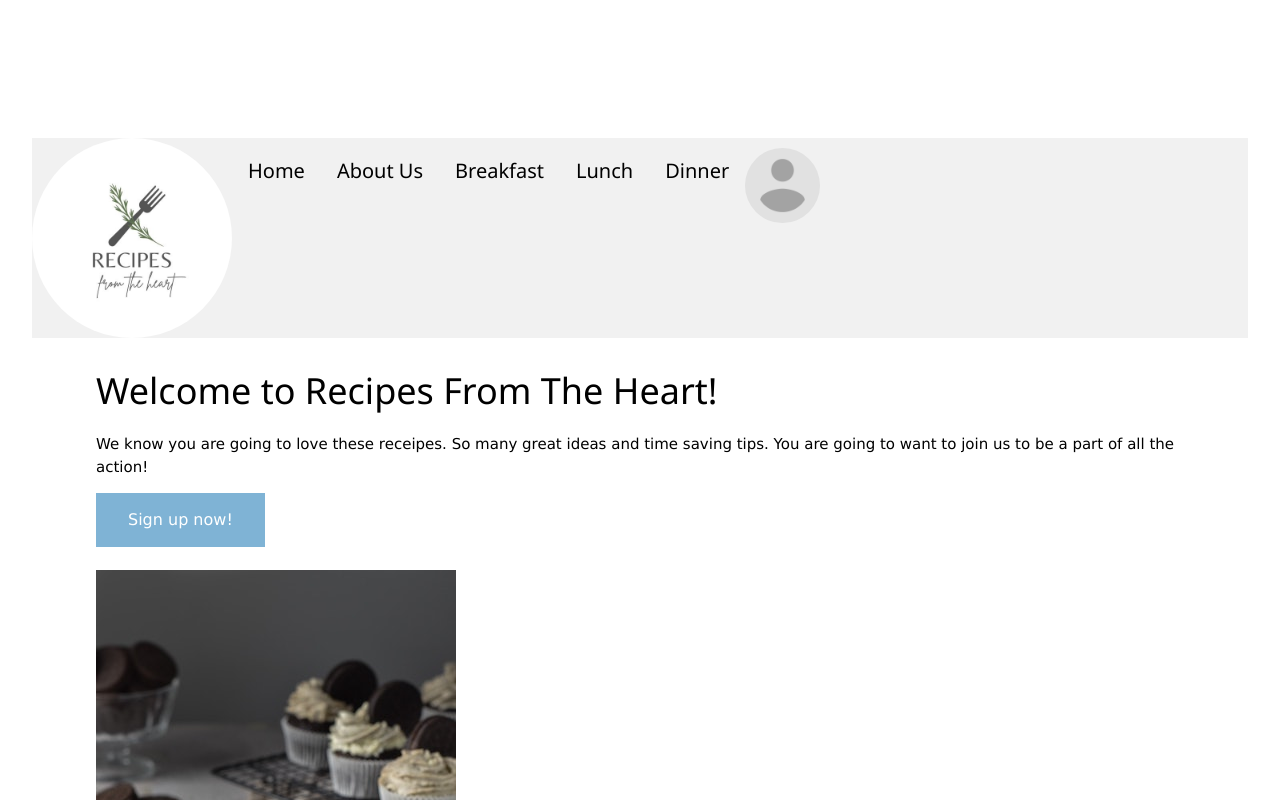
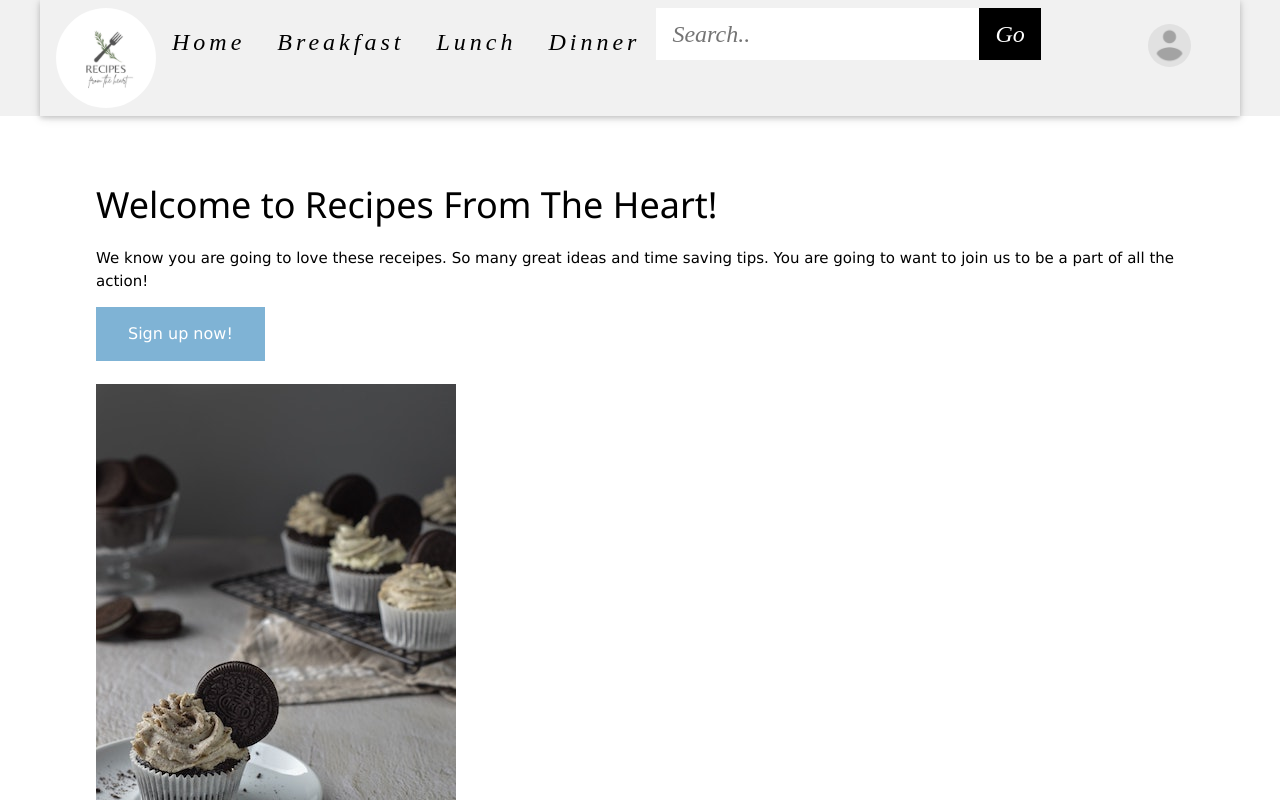
Before and after one commit to bethel-school-of-technology/team-west-codes-frontend, an Angular app in the folder RecipesFromTheHeart/: page / in a window 1280 px wide. Shown: the top 800 px of the page. Built offline with nearby package versions, Linux system fonts and the light colour scheme.

Commit message:
fixed loginand signup component routing

```diff
--- a/RecipesFromTheHeart/src/app/app.component.html
+++ b/RecipesFromTheHeart/src/app/app.component.html
@@ -6,13 +6,13 @@
 <body>
 
   <app-menu-bar></app-menu-bar>
+  <router-outlet></router-outlet>
   <app-home-page></app-home-page>
   <app-view-recipe></app-view-recipe>
-  <router-outlet></router-outlet>
+
   <app-footer></app-footer>
   <app-profile></app-profile>
   <app-about></app-about>
-  <app-login></app-login>
 
 
 </body>
--- a/RecipesFromTheHeart/src/app/home-page/home-page.component.html
+++ b/RecipesFromTheHeart/src/app/home-page/home-page.component.html
@@ -5,7 +5,7 @@
   <header class="jumbotron my-4">
     <h1 class="display-3">Welcome to Recipes From The Heart!</h1>
     <p class="lead">We know you are going to love these receipes. So many great ideas and time saving tips. You are going to want to join us to be a part of all the action!</p>
-    <a href="#" class="btn btn-primary btn-lg">Sign up now!</a>
+    <a href="#" class="btn btn-primary btn-lg" [routerLink]="['/signup']" routerLinkActive="active">Sign up now!</a>
   </header>
 <br>
   <!-- Page Features -->
--- a/RecipesFromTheHeart/src/app/menu-bar/menu-bar.component.html
+++ b/RecipesFromTheHeart/src/app/menu-bar/menu-bar.component.html
@@ -1,23 +1,3 @@
-    <div class="w3-container w3-margin">
-        <h5 class="w3-bar w3-light-grey w3-large" style="width: auto;">
-
-            <img class="w3-circle w3-left" style="width:200px;" alt="Recipes from the heart Logo" src="../assets/images/Logo 9.jpg"/>
-
-            <h4 class="w3-light-grey w3-center">
-                <a href="#" class="w3-bar-item w3-button">Home</a>
-                <a href="#" class="w3-bar-item w3-button">About Us</a>
-                <a href="#" class="w3-bar-item w3-button">Breakfast</a>
-                <a href="#" class="w3-bar-item w3-button">Lunch</a>
-                <a href="#" class="w3-bar-item w3-button">Dinner</a>
-            </h4>
-
-            <div class="dropdown w3-right">
-                <img src="../assets/images/img_avatar1.png" alt="Avatar" class="avatar w3-circle">
-                <div class="dropdown-content">
-                    <a href="#">Sign In</a>
-                    <a href="#">Favorites</a>
-                    <a href="#">Logout</a>
-
 <!DOCTYPE html>
 <html lang="en-US">
 <head>
```
